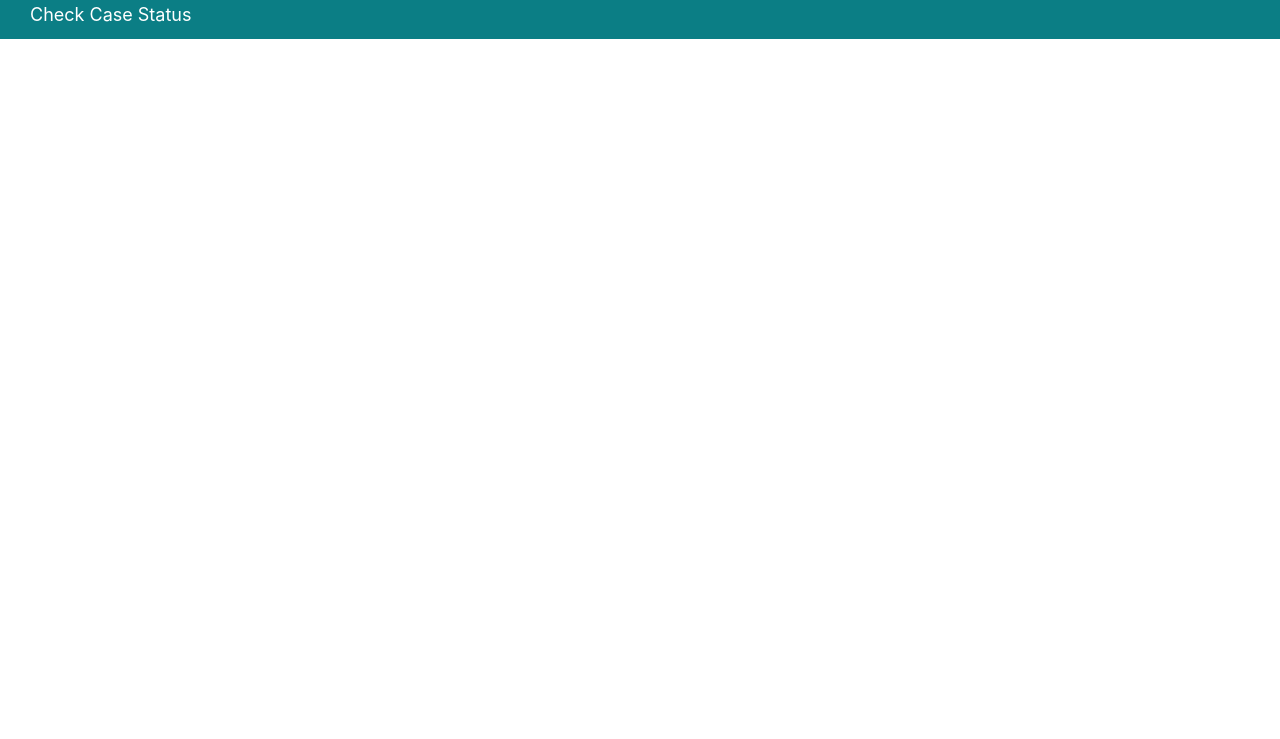
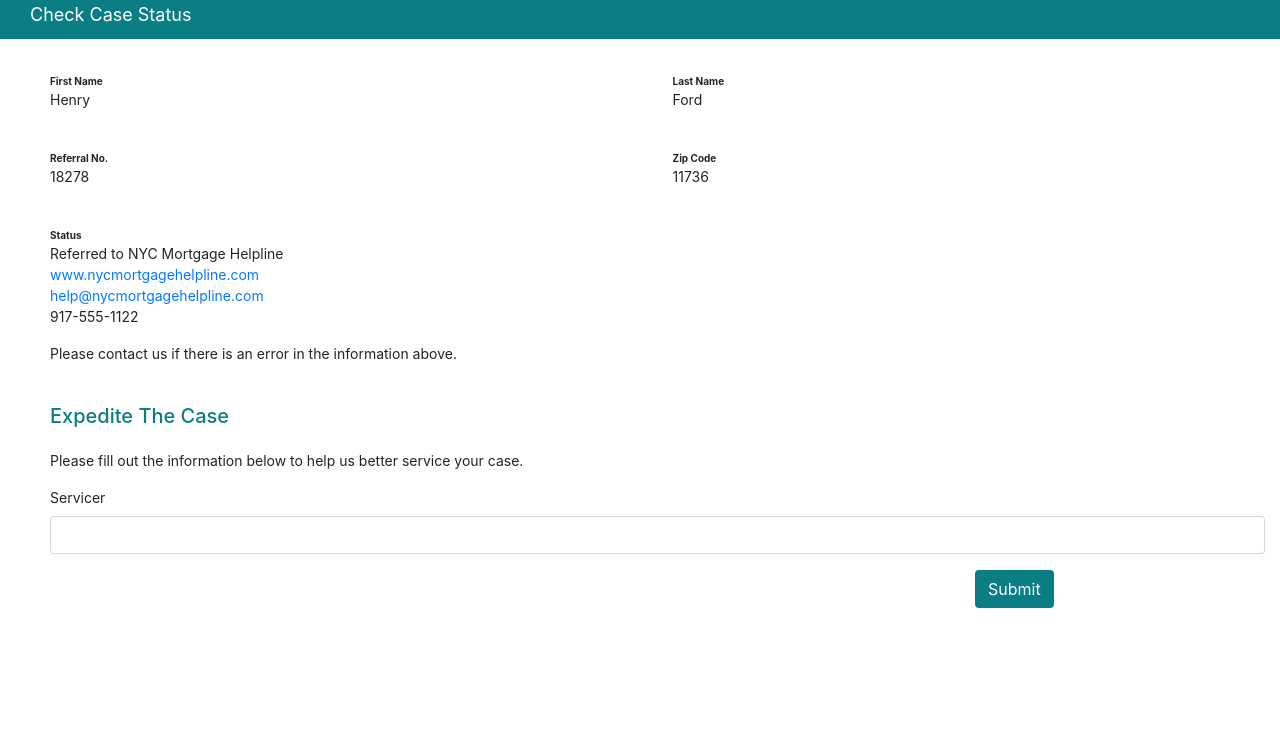
Before and after one commit to vanessadean/cnycn, a plain HTML site: page case-status.html in a window 1280 px wide. Shown: the part 61-800 px from the top of the page. Drawn offline with nearby package versions, Linux system fonts and the light colour scheme.

Commit message:
Barebones text and styles for all pages

```diff
--- a/case-status.html
+++ b/case-status.html
@@ -19,12 +19,55 @@
         </div>
       </div>
       <div class="row subnav">
-        <div class="col-6">
+        <div class="col-12">
           Check Case Status
         </div>
+      </div>
+      <div class="row status">
         <div class="col-6">
+          <p><span class="label">First Name</span></br>Henry</p>
+        </div>
+        <div class="col-6">
+          <p><span class="label">Last Name</span></br>Ford</p>
         </div>
       </div>
+      <div class="row status">
+        <div class="col-6">
+          <p><span class="label">Referral No.</span></br>18278</p>
+        </div>
+        <div class="col-6">
+          <p><span class="label">Zip Code</span></br>11736</p>
+        </div>
+      </div>
+      <div class="row status">
+        <div class="col-12">
+          <p><span class="label">Status</span>
+            </br>Referred to NYC Mortgage Helpline
+            </br><a href="www.nycmortgagehelpline.com">www.nycmortgagehelpline.com</a>
+            </br><a href="help@nycmortgagehelpline.com">help@nycmortgagehelpline.com</a>
+            </br>917-555-1122
+          </p>
+          <p>Please contact us if there is an error in the information above.</p>
+        </div>
+      </div>
+      <div class="row status">
+        <h5>Expedite The Case</h5>
+        <div class="col-12">
+          <div>
+            <p>Please fill out the information below to help us better service your case.</p>
+            <div class="form-group">
+              <label for="last-name">Servicer</label>
+              <input type="last-name" class="form-control" id="last-name" >
+            </div>
+          </div>
+        </div>
+      </div>
+      <div class="row">
+        <div class="col-9"></div>
+        <div class="col-3">
+          <a href="thanks.html"><button class="btn">Submit</button></a>
+        </div>
+      <div>
     </div>
   </body>
 </html>
--- a/css/style.css
+++ b/css/style.css
@@ -1,10 +1,15 @@
-button {
-  background-color: #0B7E85;
-  color: white;
+body {
+  font-size: 14px;
 }
 
-a {
-  text-decoration: none;
+h5 {
+  color: #0B7E85;
+  padding-left: 15px;
+  padding-bottom: 15px;
+}
+
+.logo {
+  width: 30px;
 }
 
 .navbar {
@@ -21,8 +26,33 @@ a {
   padding-left: 15px;
   padding-top: 12px;
   /*font-weight: bold;*/
+  margin-bottom: 10px;
 }
 
-.logo {
-  width: 30px;
+button {
+  background-color: #0B7E85;
+  color: white;
 }
+
+a {
+  text-decoration: none;
+}
+
+.id-form {
+  padding-top: 25px;
+  padding-left: 15px;
+}
+
+.label {
+  font-size: 10px;
+  font-weight: bold;
+}
+
+.status {
+  padding-left: 35px;
+  padding-top: 25px;
+}
+
+.thanks {
+  padding-top: 15px;
+}
```
Also changed, not shown: index.html (+18 -3 lines), thanks.html (+15 -2 lines).
